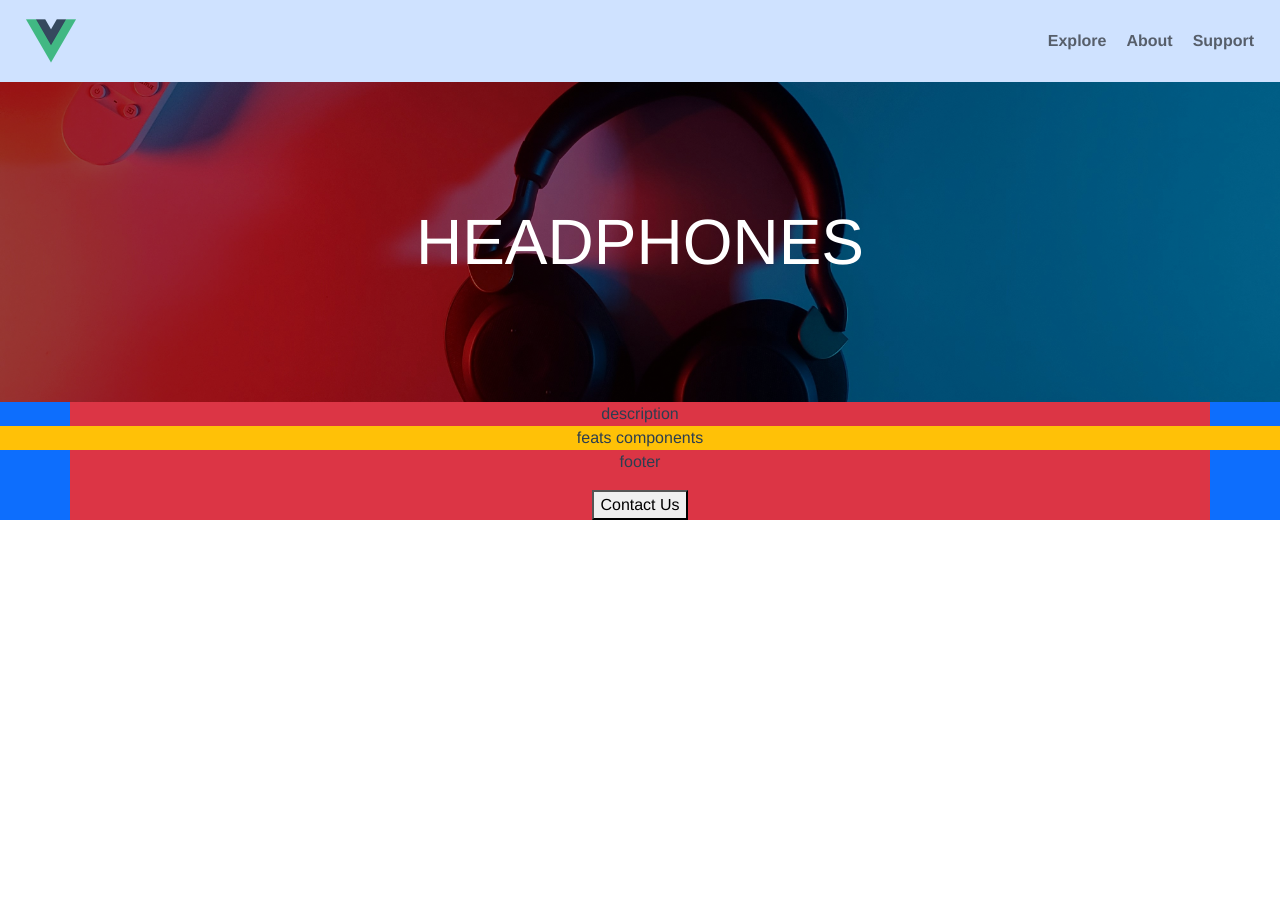
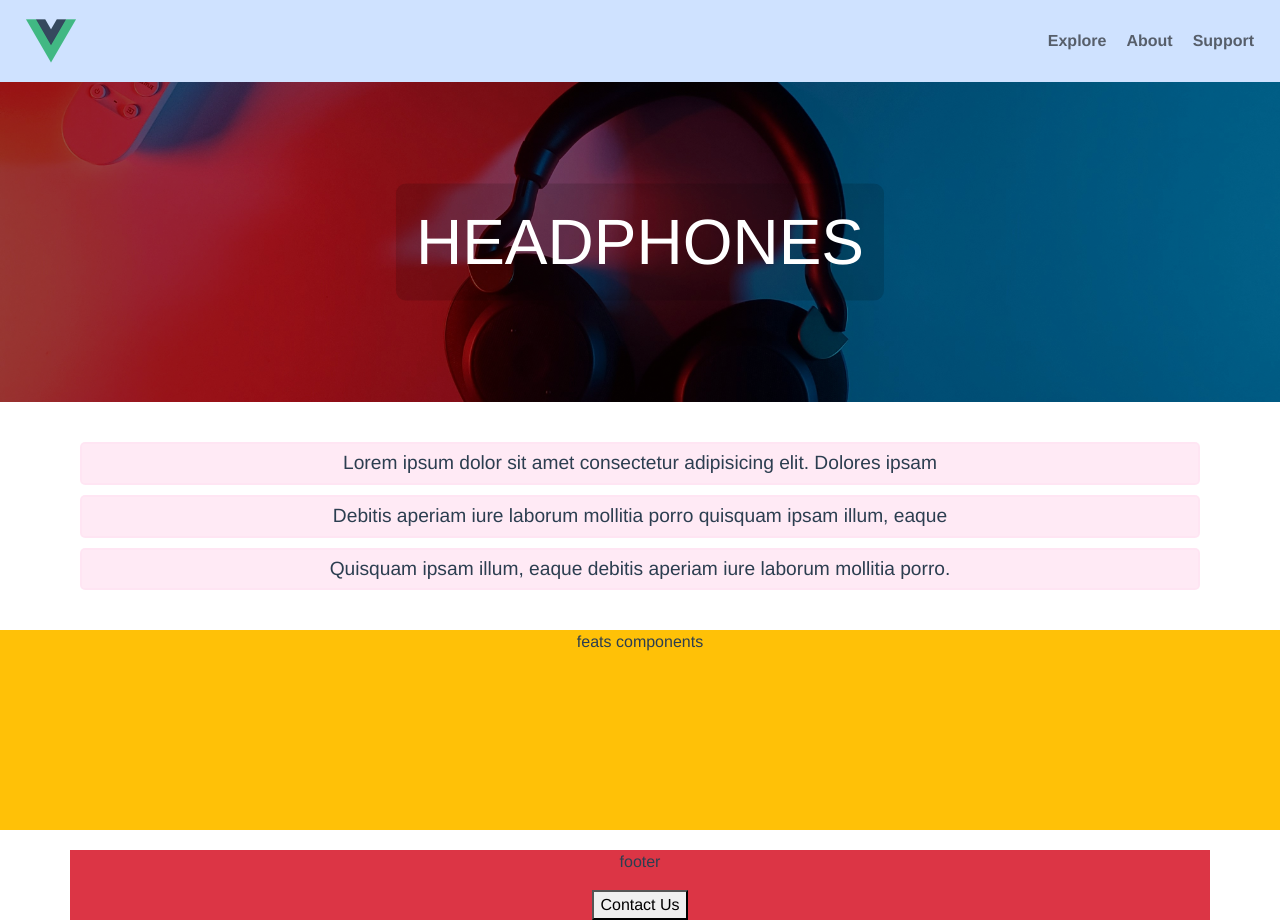
Before and after one commit to Hisham-Echo/marketing-website, a Vue app: page / in a window 1280 px wide. Before the commit the page ends 800 px from the top, so only its background shows below. Built offline with nearby package versions, Linux system fonts and the light colour scheme.

Commit message:
added desc section

```diff
--- a/src/views/HomeView.vue
+++ b/src/views/HomeView.vue
@@ -1,5 +1,5 @@
 <template>
-  <div class="home bg-primary">
+  <div class="home">
     <div class="banner img-wrapper conatiner-fluid">
       <div class="overlay z-3 position-absolute p-5">
         <h1>HEADPHONES</h1>
@@ -10,7 +10,17 @@
       />
     </div>
 
-    <div class="desc container-sm bg-danger">description</div>
+    <div class="desc container-sm">
+      <p>
+        Lorem ipsum dolor sit amet consectetur adipisicing elit. Dolores ipsam
+      </p>
+      <p>
+        Debitis aperiam iure laborum mollitia porro quisquam ipsam illum, eaque
+      </p>
+      <p>
+        Quisquam ipsam illum, eaque debitis aperiam iure laborum mollitia porro.
+      </p>
+    </div>
 
     <div class="feat container-fluid bg-warning">feats components</div>
 
@@ -48,6 +58,9 @@ export default {
     left: 50%;
     transform: translate(-50%, -50%);
     font-size: 4rem;
+    background: #00000025;
+    border-radius: 10px;
+    padding: 20px;
   }
 }
 
@@ -56,4 +69,27 @@ img {
   height: 40vh;
   object-fit: cover;
 }
+
+.desc {
+  margin: 20px auto;
+  padding: 10px;
+  text-align: center;
+}
+
+.desc p {
+  margin: 0;
+  padding: 5px;
+  margin: 10px 0;
+  font-size: 1.2rem;
+  background: #ff008015;
+  border: 2px solid #ff008005;
+  border-radius: 5px;
+  &:hover {
+    background: #ff008020;
+  }
+}
+.feat {
+  height: 200px;
+  margin: 20px 0;
+}
 </style>
```
